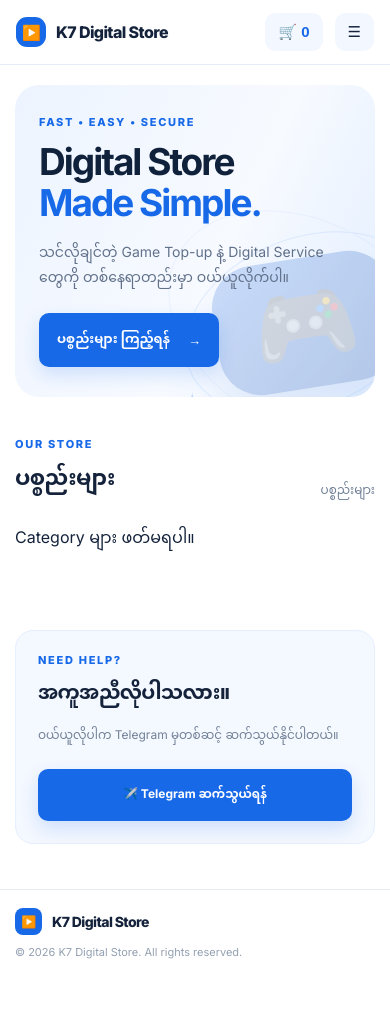
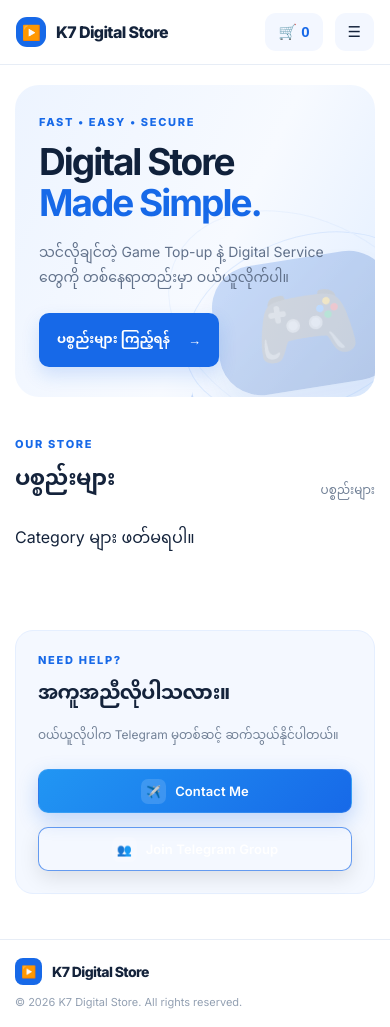
Before and after one commit to Kevin-007A/nmh-digital-store, a plain HTML site: page NMH Digital store/index.html in a window 390 px wide. Before the commit the page ends 977 px from the top, so only its background shows below. Drawn offline with nearby package versions, Linux system fonts and the light colour scheme; no server answers.

Commit message:
Update index.html

```diff
--- a/NMH Digital store/index.html
+++ b/NMH Digital store/index.html
@@ -1,4 +1,3 @@
-
 <!doctype html>
 <html lang="my">
 <head>
@@ -8,10 +7,145 @@
   <meta name="description" content="K7 Digital Store. Game Top-up and Digital Services.">
   <title>K7 Digital Store</title>
   <link rel="stylesheet" href="style.css">
+
+  <!-- Modern Telegram Button Style -->
+  <style>
+    /* =========================
+       MODERN TELEGRAM BUTTONS
+    ========================= */
+
+    .telegram-actions {
+      display: flex;
+      align-items: center;
+      justify-content: flex-end;
+      gap: 14px;
+      flex-wrap: wrap;
+    }
+
+    .telegram-button {
+      position: relative;
+      display: inline-flex;
+      align-items: center;
+      justify-content: center;
+      gap: 9px;
+
+      min-height: 44px;
+      padding: 0 20px;
+
+      border-radius: 10px;
+      border: 1px solid rgba(255, 255, 255, 0.10);
+
+      color: #ffffff;
+      text-decoration: none;
+
+      font-size: 13px;
+      font-weight: 600;
+      letter-spacing: 0.1px;
+
+      overflow: hidden;
+
+      transition:
+        transform 0.2s ease,
+        box-shadow 0.2s ease,
+        background 0.2s ease,
+        border-color 0.2s ease;
+    }
+
+    .telegram-button::before {
+      content: "";
+      position: absolute;
+      inset: 0;
+
+      background: linear-gradient(
+        120deg,
+        transparent 20%,
+        rgba(255, 255, 255, 0.16) 50%,
+        transparent 80%
+      );
+
+      transform: translateX(-120%);
+      transition: transform 0.5s ease;
+    }
+
+    .telegram-button:hover::before {
+      transform: translateX(120%);
+    }
+
+    .telegram-button:hover {
+      transform: translateY(-2px);
+    }
+
+    .telegram-button:active {
+      transform: translateY(0);
+    }
+
+    .telegram-icon {
+      position: relative;
+      z-index: 1;
+
+      width: 25px;
+      height: 25px;
+
+      display: inline-flex;
+      align-items: center;
+      justify-content: center;
+
+      border-radius: 7px;
+
+      background: rgba(255, 255, 255, 0.14);
+
+      font-size: 12px;
+    }
+
+    .telegram-button span:last-child {
+      position: relative;
+      z-index: 1;
+    }
+
+    /* Contact Me */
+    .contact-button {
+      background: linear-gradient(135deg, #2196f3, #1769e8);
+      box-shadow: 0 7px 20px rgba(23, 105, 232, 0.25);
+    }
+
+    .contact-button:hover {
+      background: linear-gradient(135deg, #2d9bf4, #1769e8);
+      border-color: rgba(255, 255, 255, 0.20);
+      box-shadow: 0 10px 28px rgba(23, 105, 232, 0.38);
+    }
+
+    /* Join Telegram Group */
+    .group-button {
+      background: rgba(255, 255, 255, 0.06);
+      border-color: rgba(23, 105, 232, 0.65);
+      box-shadow: 0 7px 20px rgba(0, 0, 0, 0.10);
+    }
+
+    .group-button:hover {
+      background: rgba(23, 105, 232, 0.15);
+      border-color: #1769e8;
+      box-shadow: 0 10px 28px rgba(23, 105, 232, 0.22);
+    }
+
+    /* Mobile */
+    @media (max-width: 700px) {
+      .telegram-actions {
+        width: 100%;
+        justify-content: stretch;
+        flex-direction: column;
+      }
+
+      .telegram-button {
+        width: 100%;
+      }
+    }
+  </style>
 </head>
+
 <body>
 
   <header class="topbar">
+
     <a class="brand" href="#">
       <span class="brand-mark">▶️</span>
       <span>K7 Digital Store</span>
@@ -27,102 +161,277 @@
       🛒 <span id="cartCount">0</span>
     </button>
 
-    <button class="menu-button" id="menuButton" aria-label="Open menu">☰</button>
+    <button class="menu-button" id="menuButton" aria-label="Open menu">
+      ☰
+    </button>
+
   </header>
 
+
   <main>
+
+    <!-- =========================
+         HERO
+    ========================== -->
+
     <section class="hero" id="home">
+
       <div>
-        <p class="eyebrow">FAST • EASY • SECURE</p>
-        <h1>Digital Store<br><span>Made Simple.</span></h1>
+
+        <p class="eyebrow">
+          FAST • EASY • SECURE
+        </p>
+
+        <h1>
+          Digital Store<br>
+          <span>Made Simple.</span>
+        </h1>
+
         <p class="hero-copy">
           သင်လိုချင်တဲ့ Game Top-up နဲ့ Digital Service တွေကို
           တစ်နေရာတည်းမှာ ဝယ်ယူလိုက်ပါ။
         </p>
+
         <a class="primary-button" href="#products">
-          ပစ္စည်းများ ကြည့်ရန် <span>→</span>
+          ပစ္စည်းများ ကြည့်ရန်
+          <span>→</span>
         </a>
+
       </div>
 
+
       <div class="hero-art" aria-hidden="true">
+
         <div class="orbit orbit-one"></div>
         <div class="orbit orbit-two"></div>
-        <div class="controller">🎮</div>
-        <div class="spark spark-one">✦</div>
-        <div class="spark spark-two">✧</div>
+
+        <div class="controller">
+          🎮
+        </div>
+
+        <div class="spark spark-one">
+          ✦
+        </div>
+
+        <div class="spark spark-two">
+          ✧
+        </div>
+
       </div>
+
     </section>
 
+
+    <!-- =========================
+         PRODUCTS
+    ========================== -->
+
     <section class="section" id="products">
+
       <div class="section-heading">
+
         <div>
-          <p class="eyebrow">OUR STORE</p>
-          <h2>ပစ္စည်းများ</h2>
+
+          <p class="eyebrow">
+            OUR STORE
+          </p>
+
+          <h2>
+            ပစ္စည်းများ
+          </h2>
+
         </div>
-        <span class="item-total" id="itemTotal">ပစ္စည်းများ</span>
+
+        <span class="item-total" id="itemTotal">
+          ပစ္စည်းများ
+        </span>
+
       </div>
 
+
       <div class="filters" id="filters">
-        <button class="filter active" data-filter="all">အားလုံး</button>
-        <button class="filter" data-filter="game">Game Top-up</button>
-        <button class="filter" data-filter="digital">Digital Service</button>
+
+        <button class="filter active" data-filter="all">
+          အားလုံး
+        </button>
+
+        <button class="filter" data-filter="game">
+          Game Top-up
+        </button>
+
+        <button class="filter" data-filter="digital">
+          Digital Service
+        </button>
+
       </div>
 
+
       <div class="product-list" id="productList"></div>
+
     </section>
 
+
+    <!-- =========================
+         CONTACT
+    ========================== -->
+
     <section class="contact" id="contact">
+
       <div>
-        <p class="eyebrow">NEED HELP?</p>
-        <h2>အကူအညီလိုပါသလား။</h2>
-        <p>ဝယ်ယူလိုပါက Telegram မှတစ်ဆင့် ဆက်သွယ်နိုင်ပါတယ်။</p>
+
+        <p class="eyebrow">
+          NEED HELP?
+        </p>
+
+        <h2>
+          အကူအညီလိုပါသလား။
+        </h2>
+
+        <p>
+          ဝယ်ယူလိုပါက Telegram မှတစ်ဆင့် ဆက်သွယ်နိုင်ပါတယ်။
+        </p>
+
       </div>
 
-      <a class="telegram-button"
-         href="https://t.me/Kevin676969"
-         target="_blank"
-         rel="noopener">
-        ✈️ Telegram ဆက်သွယ်ရန်
-      </a>
+
+      <!-- Modern Telegram Buttons -->
+
+      <div class="telegram-actions">
+
+        <!-- Contact Me -->
+        <a
+          class="telegram-button contact-button"
+          href="https://t.me/Kevin676969"
+          target="_blank"
+          rel="noopener"
+        >
+          <span class="telegram-icon">
+            ✈️
+          </span>
+
+          <span>
+            Contact Me
+          </span>
+        </a>
+
+
+        <!-- Join Telegram Group -->
+        <!-- YourGroupLink နေရာမှာ သင့် Group Link ထည့်ပါ -->
+
+        <a
+          class="telegram-button group-button"
+          href="https://t.me/+hwj3y-ZcWeEwODFh"
+          target="_blank"
+          rel="noopener"
+        >
+          <span class="telegram-icon">
+            👥
+          </span>
+
+          <span>
+            Join Telegram Group
+          </span>
+        </a>
+
+      </div>
+
     </section>
+
   </main>
 
+
+  <!-- =========================
+       FOOTER
+  ========================== -->
+
   <footer>
+
     <a class="brand footer-brand" href="#">
-      <span class="brand-mark">▶️</span>
-      <span>K7 Digital Store</span>
+
+      <span class="brand-mark">
+        ▶️
+      </span>
+
+      <span>
+        K7 Digital Store
+      </span>
+
     </a>
-    <span>© 2026 K7 Digital Store. All rights reserved.</span>
+
+    <span>
+      © 2026 K7 Digital Store. All rights reserved.
+    </span>
+
   </footer>
 
-  <!-- ORDER MODAL -->
-  <div class="modal-overlay" id="orderModal" aria-hidden="true">
-    <div class="order-modal"
-         role="dialog"
-         aria-modal="true"
-         aria-labelledby="orderTitle">
 
-      <button class="modal-close"
-              id="closeOrderModal"
-              type="button"
-              aria-label="Close">×</button>
+  <!-- =========================
+       ORDER MODAL
+  ========================== -->
 
-      <p class="eyebrow">K7 DIGITAL STORE ORDER</p>
-      <h2 id="orderTitle">Order တင်ရန်</h2>
+  <div
+    class="modal-overlay"
+    id="orderModal"
+    aria-hidden="true"
+  >
+
+    <div
+      class="order-modal"
+      role="dialog"
+      aria-modal="true"
+      aria-labelledby="orderTitle"
+    >
+
+      <button
+        class="modal-close"
+        id="closeOrderModal"
+        type="button"
+        aria-label="Close"
+      >
+        ×
+      </button>
+
+
+      <p class="eyebrow">
+        K7 DIGITAL STORE ORDER
+      </p>
+
+      <h2 id="orderTitle">
+        Order တင်ရန်
+      </h2>
+
       <p class="modal-description">
         အောက်ပါအချက်အလက်များကို ဖြည့်သွင်းပေးပါ။
       </p>
 
+
       <div class="selected-product">
+
         <div>
-          <span class="selected-label">ရွေးချယ်ထားသောပစ္စည်း</span>
-          <strong id="selectedProductName">Product</strong>
+
+          <span class="selected-label">
+            ရွေးချယ်ထားသောပစ္စည်း
+          </span>
+
+          <strong id="selectedProductName">
+            Product
+          </strong>
+
         </div>
-        <strong id="selectedProductPrice">Ks0</strong>
+
+        <strong id="selectedProductPrice">
+          Ks0
+        </strong>
+
       </div>
 
+
       <form id="orderForm">
-        <label for="customerName">အမည်</label>
+
+        <label for="customerName">
+          အမည်
+        </label>
+
         <input
           id="customerName"
           name="customer_name"
@@ -132,7 +441,11 @@
           required
         >
 
-        <label for="customerPhone">ဖုန်းနံပါတ်</label>
+
+        <label for="customerPhone">
+          ဖုန်းနံပါတ်
+        </label>
+
         <input
           id="customerPhone"
           name="customer_phone"
@@ -142,7 +455,11 @@
           required
         >
 
-        <label for="playerId">Player ID / Account ID</label>
+
+        <label for="playerId">
+          Player ID / Account ID
+        </label>
+
         <input
           id="playerId"
           name="player_id"
@@ -152,27 +469,61 @@
           required
         >
 
+
         <p class="form-note">
-          Order တင်ပြီးပါက Telegram မှတဆင့်ပြန်လည်ဆက်သွယ်ပေးပါ။ အချက်အလက်များကို စစ်ဆေးပေးပါမည်။
-
+          Order တင်ပြီးပါက Telegram မှတဆင့်ပြန်လည်ဆက်သွယ်ပေးပါ။
+          အချက်အလက်များကို စစ်ဆေးပေးပါမည်။
         </p>
 
-        <button class="submit-order" id="submitOrder" type="submit">
+
+        <button
+          class="submit-order"
+          id="submitOrder"
+          type="submit"
+        >
           Order တင်မည်
         </button>
 
-        <button class="cancel-order" id="cancelOrder" type="button">
+
+        <button
+          class="cancel-order"
+          id="cancelOrder"
+          type="button"
+        >
           ပြန်သွားမည်
         </button>
 
-        <p class="order-message" id="orderMessage" role="status"></p>
+
+        <p
+          class="order-message"
+          id="orderMessage"
+          role="status"
+        ></p>
+
       </form>
+
     </div>
+
   </div>
 
-  <div class="toast" id="toast" role="status"></div>
+
+  <!-- =========================
+       TOAST
+  ========================== -->
+
+  <div
+    class="toast"
+    id="toast"
+    role="status"
+  ></div>
+
+
+  <!-- =========================
+       SCRIPTS
+  ========================== -->
 
   <script src="https://cdn.jsdelivr.net/npm/@supabase/supabase-js@2"></script>
+
   <script src="script.js"></script>
 
 </body>
```
